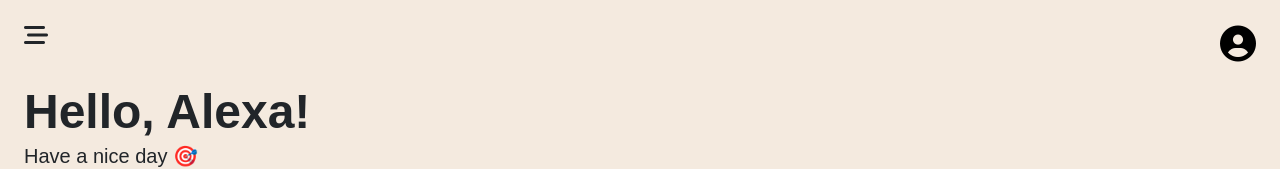
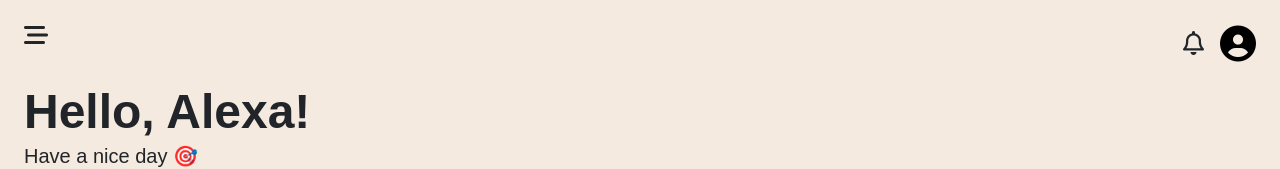
Before and after one commit to Ashminm/task-management-app, a React (Create React App) app: page /task in a window 1280 px wide. Shown: the top 169 px of the page. Built offline with nearby package versions, Linux system fonts and the light colour scheme; no server answers.

Commit message:
Finish name and icon

```diff
--- a/src/components/Header.jsx
+++ b/src/components/Header.jsx
@@ -6,7 +6,10 @@ function Header() {
     <div>
       <div className="flex justify-between items-start ">
         <span><i class="fa-solid fa-bars-staggered fa-xl"></i></span>
+        <div className="flex items-center">
+        <span><i class="fa-regular fa-bell fa-xl me-3"></i></span>
         <span><Link to={'/'}><i class="fa-solid fa-circle-user text-4xl text-black"></i></Link></span>
+        </div>
       </div>
     </div>
   )
```
